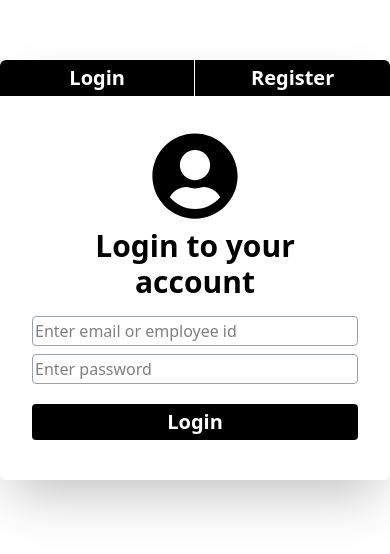
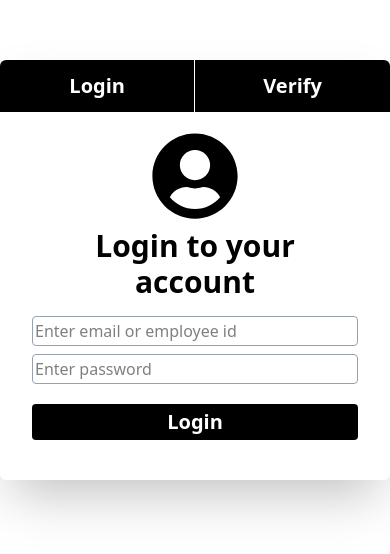
Before and after one commit to saket-gupta99/ems, a React (Vite) app in the folder frontend/: page /login in a window 390 px wide. Shown: the part 152-706 px from the top of the page. Built offline with nearby package versions, Linux system fonts and the light colour scheme; no server answers.

Commit message:
small changes

```diff
--- a/frontend/src/pages/EmployeeDetails.jsx
+++ b/frontend/src/pages/EmployeeDetails.jsx
@@ -510,7 +510,13 @@ function EmployeeDetails({ employee }) {
         <button
           type="button"
           className="sm:col-start-2 text-center mx-auto w-full mb-5 gap-2 bg-red-500 text-white p-2 rounded  cursor-pointer text-xl capitalize font-bold"
-          onClick={() => handleDeactivateEmployee(employee.general.employeeId)}
+          onClick={() =>
+            window.confirm(
+              `Do you really want to deactivate the employee: ${
+                employee.general.firstName + " " + employee.general.lastName
+              }?`
+            ) ? handleDeactivateEmployee(employee.general.employeeId) : ""
+          }
         >
           Remove {employee.general.firstName + " " + employee.general.lastName}
         </button>
--- a/frontend/src/pages/Login.jsx
+++ b/frontend/src/pages/Login.jsx
@@ -12,21 +12,21 @@ function Login() {
         <div className="absolute top-0 flex justify-evenly w-full font-bold bg-black text-white divide-x rounded-t-md">
           <button
             onClick={() => setPage("login")}
-            className="text-xl p-1 sm:p-4 cursor-pointer w-full"
+            className="text-xl p-3 sm:p-4 cursor-pointer w-full"
           >
             Login
           </button>
           <button
             onClick={() => setPage("register")}
-            className="text-xl p-1 sm:p-4 cursor-pointer w-full "
+            className="text-xl p-3 sm:p-4 cursor-pointer w-full "
           >
-            Register
+            Verify
           </button>
         </div>
 
         <FaUserCircle className="h-18 w-18 xs:h-22 xs:w-22 sm:h-26 sm:w-26 md:h-32 md:w-32 lg:h-36 mt-10 lg:w-36" />
-        <h1 className="text-2xl xs:text-3xl md:text-3xl font-semibold text-center">
-          {page === "login" ? "Login to your account" : "Register your account"}
+        <h1 className="text-3xl font-semibold text-center">
+          {page === "login" ? "Login to your account" : "Verify your account"}
         </h1>
         {page === "login" ? <LoginForm /> : <Register />}
       </div>
--- a/frontend/src/ui/AttendanceSubmenus.jsx
+++ b/frontend/src/ui/AttendanceSubmenus.jsx
@@ -29,7 +29,7 @@ function AttendanceSubmenus({setSidebarOpen}) {
       />
       {role === "admin" && (
         <SingleNav
-          text="Employees Attendance"
+          text="Employee Attendance"
           icon={<MdCoPresent />}
           path="employees-attendance"
           setSidebarOpen={setSidebarOpen}
```
